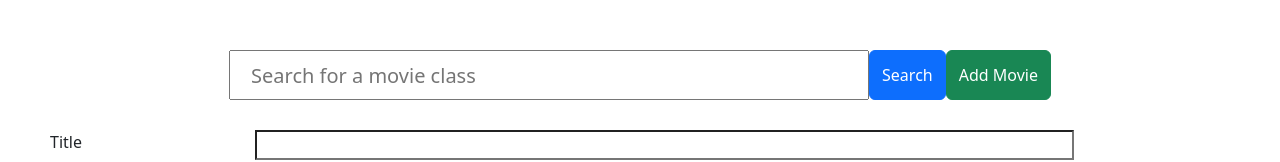
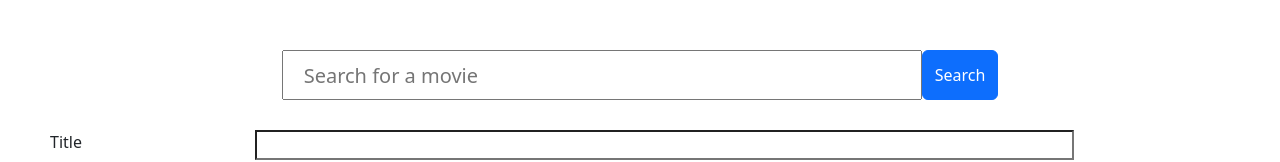
Before and after one commit to Nuga0909/react-hooks-checkpoint, a React (Create React App) app: page / in a window 1280 px wide. Shown: the top 162 px of the page. Built offline with nearby package versions, Linux system fonts and the light colour scheme; the HTML template or start-up script is replaced by a standard one.

Commit message:
edit search button

```diff
--- a/src/components/Filter.js
+++ b/src/components/Filter.js
@@ -29,7 +29,7 @@ const Filter = ({ handleFilter }) => {
             <input
                 className="w-50"
                 type="text"
-                placeholder="Search for a movie class"
+                placeholder="Search for a movie"
                 style={{ height: "50px", fontSize: "20px", padding: "10px 20px" }}
                 onChange={handleChange}
                 value={searchInput}
@@ -38,7 +38,6 @@ const Filter = ({ handleFilter }) => {
             <Button variant="primary" onClick={handleSearch}>
                 Search
             </Button>{" "}
-            <Button variant="success">Add Movie</Button>{" "}
         </div>
     )
 };
```
